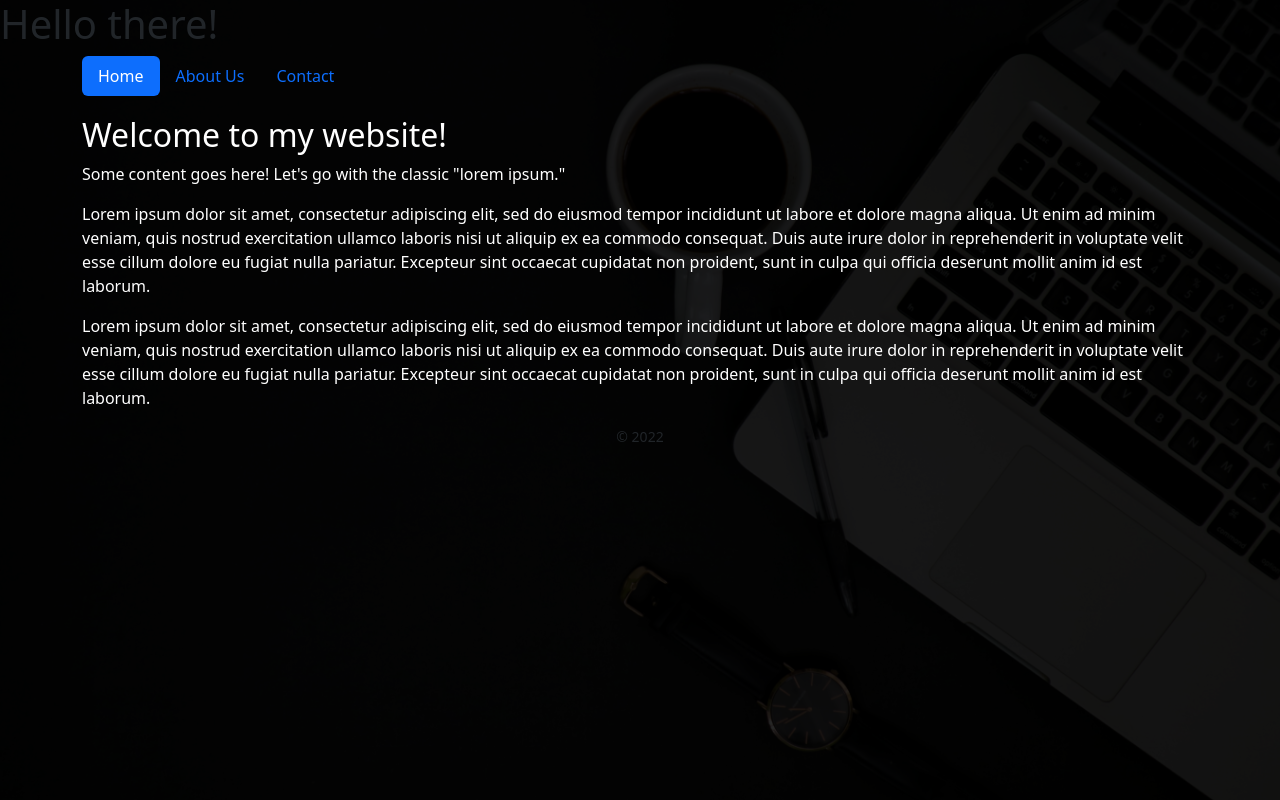
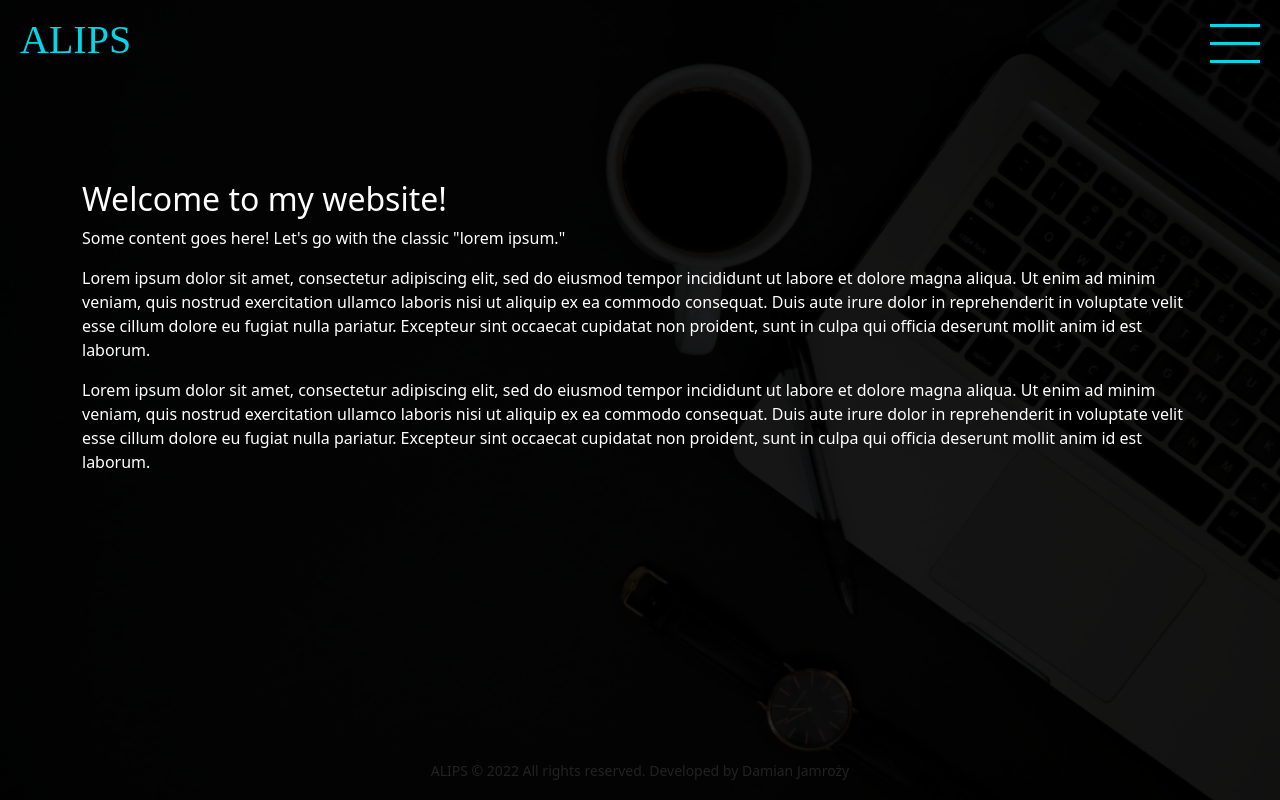
Before and after one commit to DamianJamrozy/ALIPS, a PHP site: page / in a window 1280 px wide. Run offline with PHP 8.4, Linux system fonts and the light colour scheme.

Commit message:
Bootstrap jest zły :(

```diff
--- a/footer.php
+++ b/footer.php
@@ -1,5 +1,5 @@
 <div class="footer">
-	&copy; <?php print date("Y");?>
+ALIPS &copy; <?php print date("Y");?> All rights reserved. Developed by Damian Jamroży
 </div>
 
 <div class="background">
--- a/head-info.php
+++ b/head-info.php
@@ -10,6 +10,7 @@
 
 <!-- <link rel="stylesheet" type="text/css" href="https://maxcdn.bootstrapcdn.com/bootstrap/4.0.0/css/bootstrap.min.css"> -->
 <link href="https://cdn.jsdelivr.net/npm/bootstrap@5.2.0/dist/css/bootstrap.min.css" rel="stylesheet" integrity="sha384-gH2yIJqKdNHPEq0n4Mqa/HGKIhSkIHeL5AyhkYV8i59U5AR6csBvApHHNl/vI1Bx" crossorigin="anonymous">
+<link rel="stylesheet" href="https://cdnjs.cloudflare.com/ajax/libs/font-awesome/4.7.0/css/font-awesome.min.css">
 <link rel="stylesheet" type="text/css" href="style/style.css">
 <style>
 	#main-content {
--- a/header.php
+++ b/header.php
@@ -1,17 +1,91 @@
-<div class="jumbotron">
-	<h1>Hello there!</h1>
+<div class="navi">
+<div class="top-nav-left">
+	<h1>ALIPS</h1>
+</div>
+<div class="top-nav-right">
+  <div class="menu-icon">
+    <span class="line-1"></span>
+    <span class="line-2"></span>
+    <span class="line-3"></span>
+  </div>
+</div>
 </div>
 
-<div class="container">
+
+
+<!--
+<div class="navigation">
 	<ul class="nav nav-pills">
 	  <li class="nav-item">
 	    <a class="nav-link <?php if ($CURRENT_PAGE == "Index") {?>active<?php }?>" href="index.php">Home</a>
 	  </li>
 	  <li class="nav-item">
-	    <a class="nav-link <?php if ($CURRENT_PAGE == "About") {?>active<?php }?>" href="about.php">About Us</a>
+	    <a class="nav-link <?php if ($CURRENT_PAGE == "Games") {?>active<?php }?>" href="games.php">Gry</a>
 	  </li>
 	  <li class="nav-item">
-	    <a class="nav-link <?php if ($CURRENT_PAGE == "Contact") {?>active<?php }?>" href="contact.php">Contact</a>
+	    <a class="nav-link <?php if ($CURRENT_PAGE == "Videochat") {?>active<?php }?>" href="videochat.php">Videochat</a>
+	  </li>
+	  <li class="nav-item">
+	    <a class="nav-link <?php if ($CURRENT_PAGE == "account") {?>active<?php }?>" href="account.php">Moje konto</a>
+	  </li>
+	  <li class="nav-item">
+	    <a class="nav-link <?php if ($CURRENT_PAGE == "friends") {?>active<?php }?>" href="friends.php">Moi znajomi</a>
+	  </li>
+	  <li class="nav-item">
+	    <a class="nav-link <?php if ($CURRENT_PAGE == "config") {?>active<?php }?>" href="config.php">Konfiguracja</a>
+	  </li>
+	  <li class="nav-item">
+	    <a class="nav-link <?php if ($CURRENT_PAGE == "login") {?>active<?php }?>" href="login.php">Zaloguj się</a>
 	  </li>
 	</ul>
 </div>
+-->
+
+<style>
+.navi{
+	padding-top:1em;
+	width:100%;
+	height:10em;
+}
+
+.top-nav-left{
+	padding-left: 20px;
+    color:#00D8EA;
+    font-family: Mongolian Baiti;
+	width:20%;
+	float:left;
+}
+
+.top-nav-right {
+	z-index: 100;
+	display: flex;
+	position:relative;
+	right:0;
+	align: right;
+	top:0;
+	align-items: center;
+	justify-content: right;
+	width:80%;
+	float:right;
+	padding-right: 20px;
+}
+
+.menu-icon {
+  display: grid;
+  place-items: center;
+  height: 55px;
+  width: 100%;
+  cursor: pointer;
+
+}
+
+.line-1, .line-2, .line-3 {
+  width: 42px;
+  justify-self: end;
+  width: 50px;
+    height: 3px;
+    background: #00D8EA;
+    display: block;
+    transition: all 0.3s ease-in-out;
+}
+</style>
--- a/style/style.css
+++ b/style/style.css
@@ -1,7 +1,10 @@
 #body{
     color:white;
     background-color: black;
+    font-family: Mongolian Baiti;
 }
+
+@import url("https://fonts.googleapis.com/css2?family=Poppins:ital,wght@0,100;0,200;0,300;0,400;0,500;0,600;0,700;0,800;0,900;1,100;1,200;1,300;1,400;1,500;1,600;1,700;1,800;1,900&display=swap");
 
 .background{
     background-image:url("../files/img/primary/bg1.jpg");
@@ -29,13 +32,24 @@
     z-index: 0;
 }
 
+
+
 #main-content {
     margin-top:20px;
     z-index: 100;
     color:white;
 }
+
+.container{
+    position:relative;
+}
 .footer {
     font-size: 14px;
     text-align: center;
-
+    color:rgba(255, 255, 255, 0.127);
+    bottom:0;
+    position:fixed;
+    text-align: center;
+    width:100%;
+    height:5%;
 }
```
